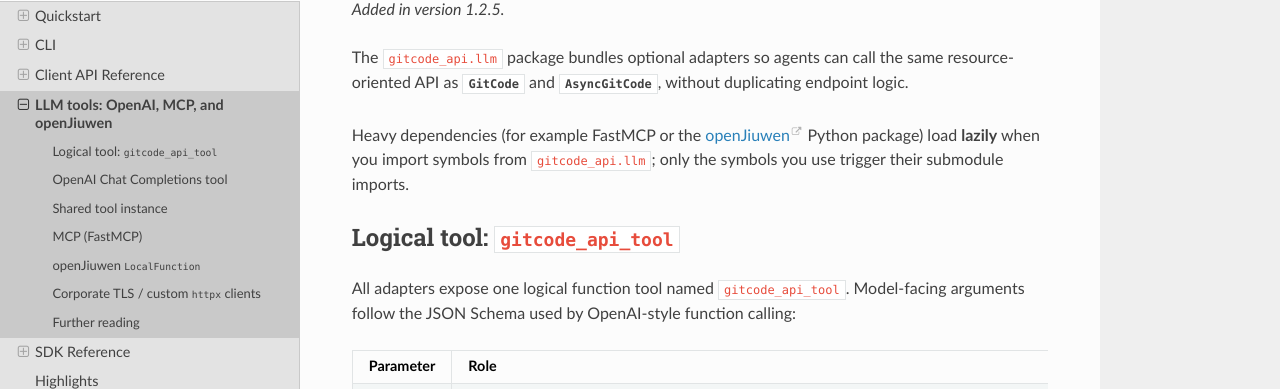
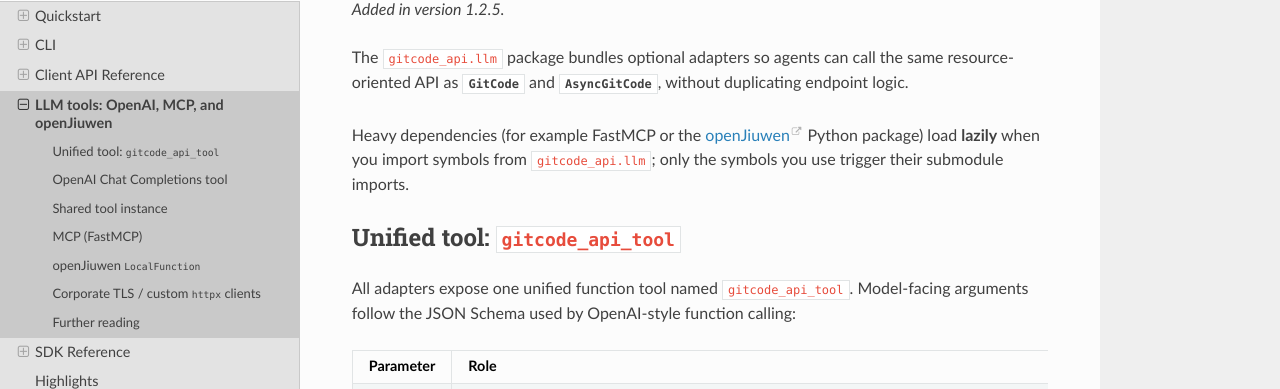
Before and after one commit to Trenza1ore/GitCode-API, a Sphinx documentation site: the page built from docs/sdk/llm_tools.rst, in a window 1280 px wide and 900 px high. Shown: the part 209-598 px from the top of the window. Built offline with Sphinx 7.4.7 and the Read the Docs theme 3.1.0, drawn with Linux system fonts in a browser that asks for light colours.

```diff
--- a/docs/sdk/llm_tools.rst
+++ b/docs/sdk/llm_tools.rst
@@ -11,10 +11,10 @@ Heavy dependencies (for example FastMCP or the `openJiuwen <https://openjiuwen.c
 Python package) load **lazily** when you import symbols from ``gitcode_api.llm``;
 only the symbols you use trigger their submodule imports.
 
-Logical tool: ``gitcode_api_tool``
+Unified tool: ``gitcode_api_tool``
 ----------------------------------
 
-All adapters expose one logical function tool named ``gitcode_api_tool``.
+All adapters expose one unified function tool named ``gitcode_api_tool``.
 Model-facing arguments follow the JSON Schema used by OpenAI-style function
 calling:
 
```
Also changed, not shown: README.md (+1 -1 lines), README.zh.md (+1 -1 lines).
